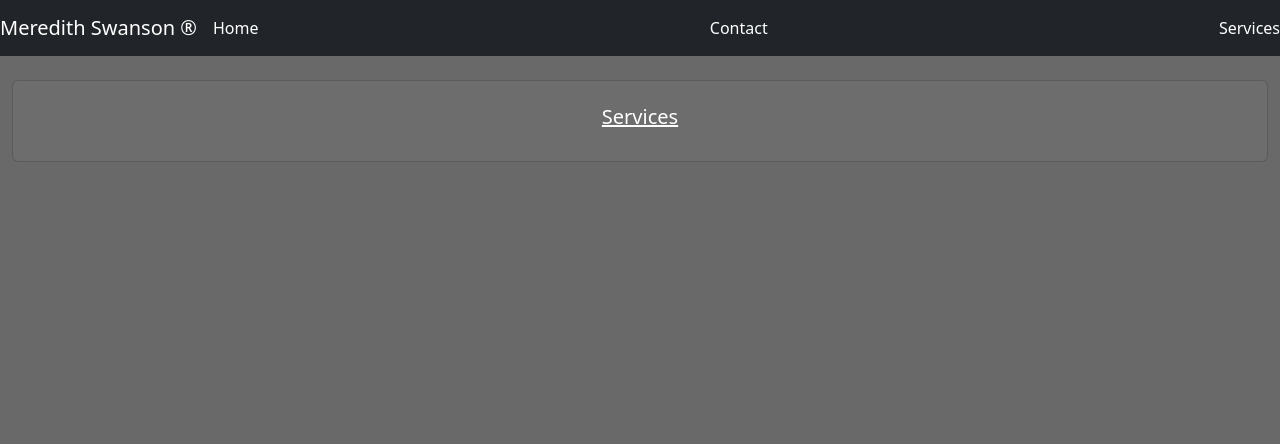
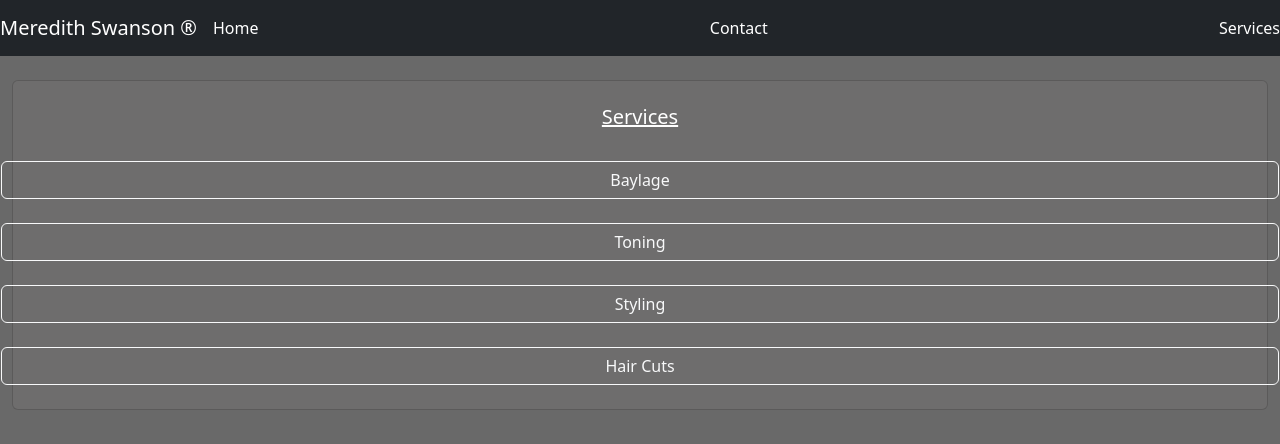
Before and after one commit to Neoj1sec142/stylist_portfolio, a React (Create React App) app in the folder client/: page /services in a window 1280 px wide. Shown: the top 444 px of the page. Built offline with nearby package versions, Linux system fonts and the light colour scheme; the HTML template or start-up script is replaced by a standard one.

Commit message:
set up service details

```diff
--- /dev/null
+++ b/client/src/components/ServiceDetail.jsx
@@ -0,0 +1,26 @@
+import React from 'react'
+import { Card, Container, Row } from 'react-bootstrap'
+
+const ServiceDetail = (props) => {
+    const handlePage = (e) => {
+        props.setPageState(false)
+    }
+    return(
+        <Container fluid>
+            <br></br>
+            <Card>
+                <br></br>
+                <Row>
+                    <Card.Title>{props.style.style}</Card.Title>
+                </Row>
+                <Row>
+                    <Card.Title>{props.style.description}</Card.Title>
+                </Row>
+                <button className='btn btn-outline-light' onClick={handlePage}>Back to Services</button>
+                <br></br>
+            </Card>
+        </Container>
+    )
+}
+
+export default ServiceDetail
--- a/client/src/pages/Services.js
+++ b/client/src/pages/Services.js
@@ -1,17 +1,85 @@
 import { Card, Container, Row } from "react-bootstrap"
+import {useState} from 'react'
+import ServiceDetail from "../components/ServiceDetail"
 
 const Services = () => {
+    const [pageState, setPageState] = useState(false)
+    const [style, setStyle] = useState({
+        style: '',
+        description: ''
+    })
+    const formStyle = (e) => {
+        if(e.target.value === 'Baylage'){
+            setStyle({...style, [e.target.name]: e.target.value, description: 'Baylage Description'})
+            console.log(style, "Style")
+            setPageState(true)
+        }else if(e.target.value === 'Toning'){
+            setStyle({...style, [e.target.name]: e.target.value, description:'Toning description'})
+            console.log(style, "Style")
+            setPageState(true)
+        }else if(e.target.value === 'Styling'){
+            setStyle({...style, [e.target.name]: e.target.value, description:'Styling description'})
+            console.log(style, "Style")
+            setPageState(true)
+        }else if(e.target.value === 'Cuts'){
+            setStyle({...style, [e.target.name]: e.target.value, description:'Cut description'})
+            console.log(style, "Style")
+            setPageState(true)
+        }
+    }
+    if(pageState === false){
         return(
             <Container fluid>
                 <br></br>
-            <Card style={{textDecoration: 'underline'}}>
+                <Card>
+                    <br></br>
+                    <Row style={{textDecoration: 'underline'}}>
+                        <Card.Title>Services</Card.Title>
+                    </Row>
                     <br></br>
                     <Row>
-                    <Card.Title>Services</Card.Title>
+                        <button
+                            name='style'
+                            value='Baylage'
+                            className="btn btn-outline-light"
+                            onClick={(e) => formStyle(e)}
+                            > Baylage</button>
+                    </Row>
+                    <br></br>
+                    <Row>
+                        <button
+                            name='style'
+                            value='Toning'
+                            className="btn btn-outline-light"
+                            onClick={(e) => formStyle(e)}
+                            >Toning</button>
+                    </Row>
+                    <br></br>
+                    <Row>
+                        <button
+                            name='style'
+                            value='Styling'
+                            className="btn btn-outline-light"
+                            onClick={(e) => formStyle(e)}
+                            >Styling</button>
+                    </Row>
+                    <br></br>
+                    <Row>
+                        <button
+                            name='style'
+                            value='Cuts'
+                            className="btn btn-outline-light"
+                            onClick={(e) => formStyle(e)}
+                            >Hair Cuts</button>
                     </Row>
                     <br></br>
                 </Card>
             </Container>
         )
+    }else if(pageState === true){
+        return(
+            <ServiceDetail style={style} pageState={pageState} setPageState={setPageState}/>
+        )
+    }
 }
 export default Services
```
Lines whose indentation alone changed are shown as unchanged.
